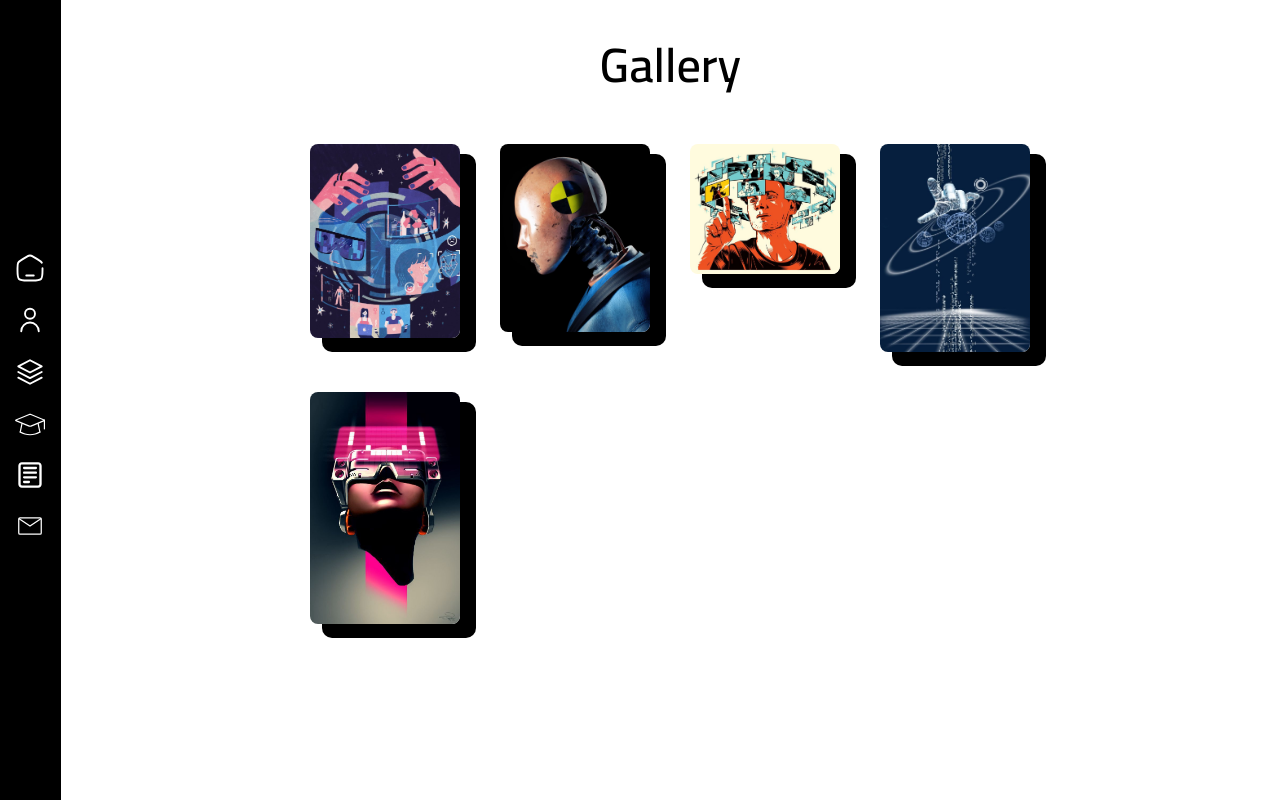
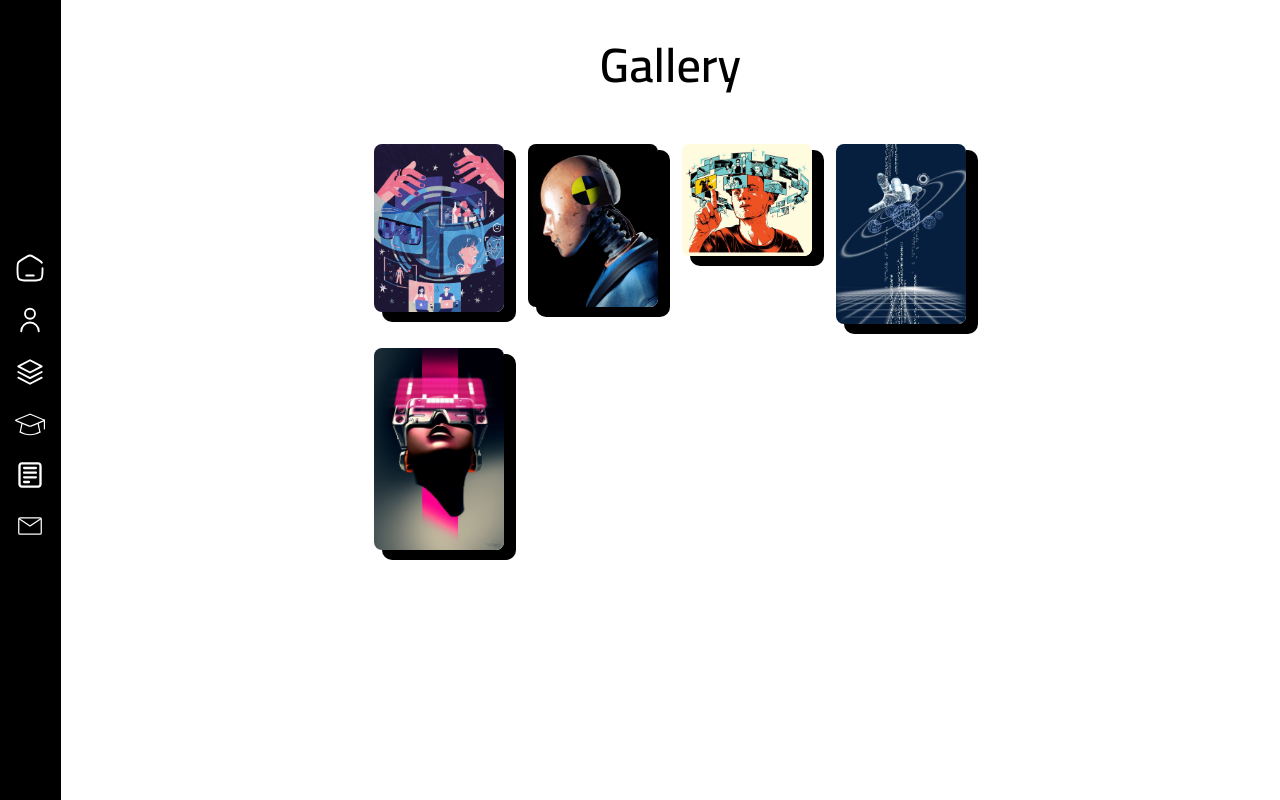
Before and after one commit to Horlakz/dieko-hci-assignment, a SvelteKit app: page /gallery in a window 1280 px wide. Built offline with nearby package versions, Linux system fonts and the light colour scheme.

Commit message:
enhancement(/src/routes/gallery/): updates images size and styles

```diff
--- a/src/routes/gallery/+page.svelte
+++ b/src/routes/gallery/+page.svelte
@@ -11,15 +11,23 @@
 <section class="flex-col-center gap-6 sm:px-20 px-6">
 	<h2 class="sm:text-5xl text-4xl font-semibold">Gallery</h2>
 
-	<section class="grid sm:grid-cols-4 gap-10 px-6 py-8 max-h-[40rem] overflow-scroll">
+	<section class="grid sm:grid-cols-4 gap-6 px-6 py-8">
 		{#each images as image, index}
 			<img
 				src={image}
 				alt="image {index}"
-				width="150"
-				height="150"
+				width="130"
+				height="130"
 				class="shadow-image rounded-lg"
 			/>
 		{/each}
 	</section>
 </section>
+
+<style>
+	.shadow-image {
+		box-shadow: 10px 8px 0px 2px rgba(0, 0, 0, 1);
+		-webkit-box-shadow: 10px 8px 0px 2px rgba(0, 0, 0, 1);
+		-moz-box-shadow: 10px 8px 0px 2px rgba(0, 0, 0, 1);
+	}
+</style>
```
